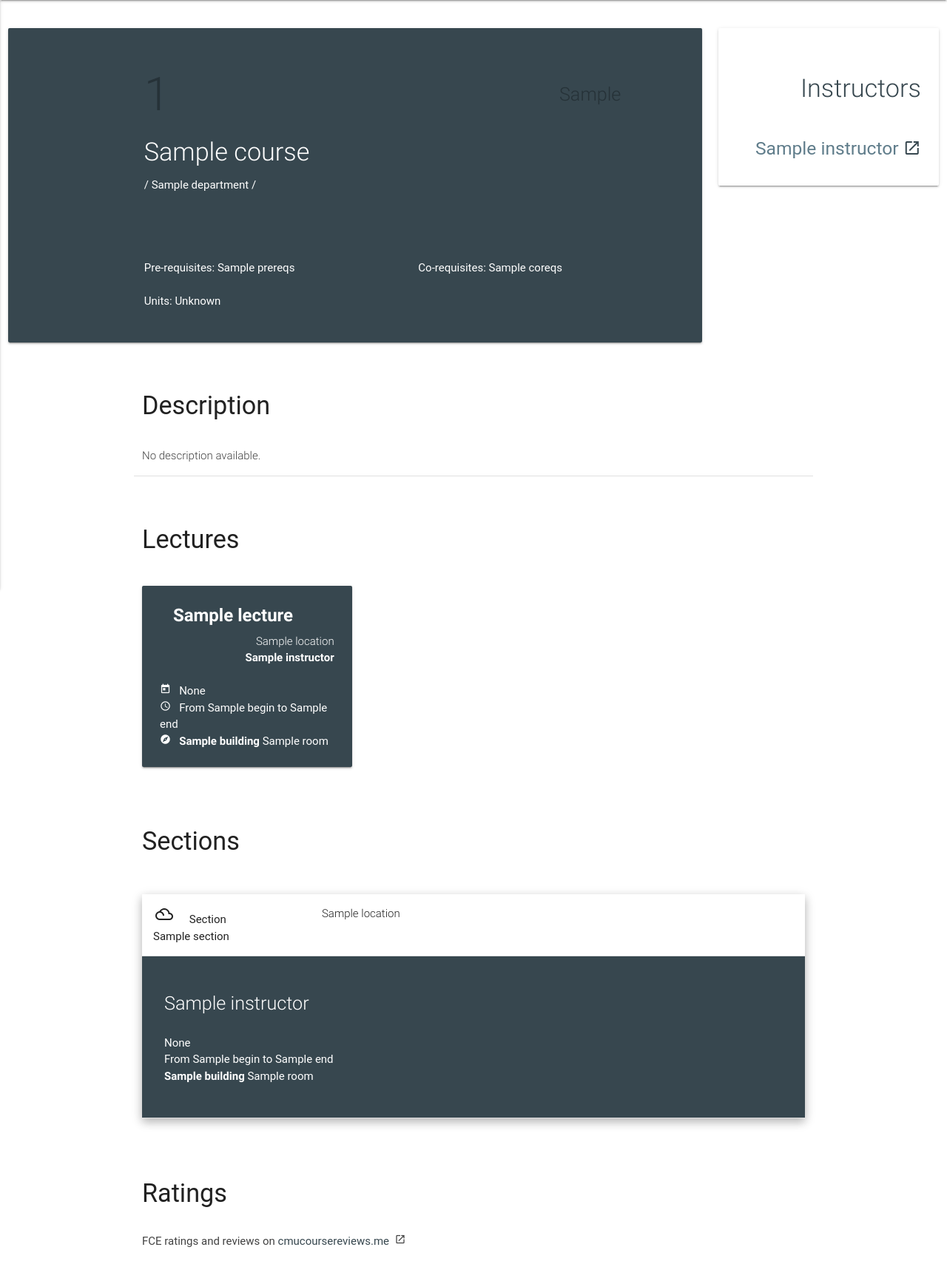
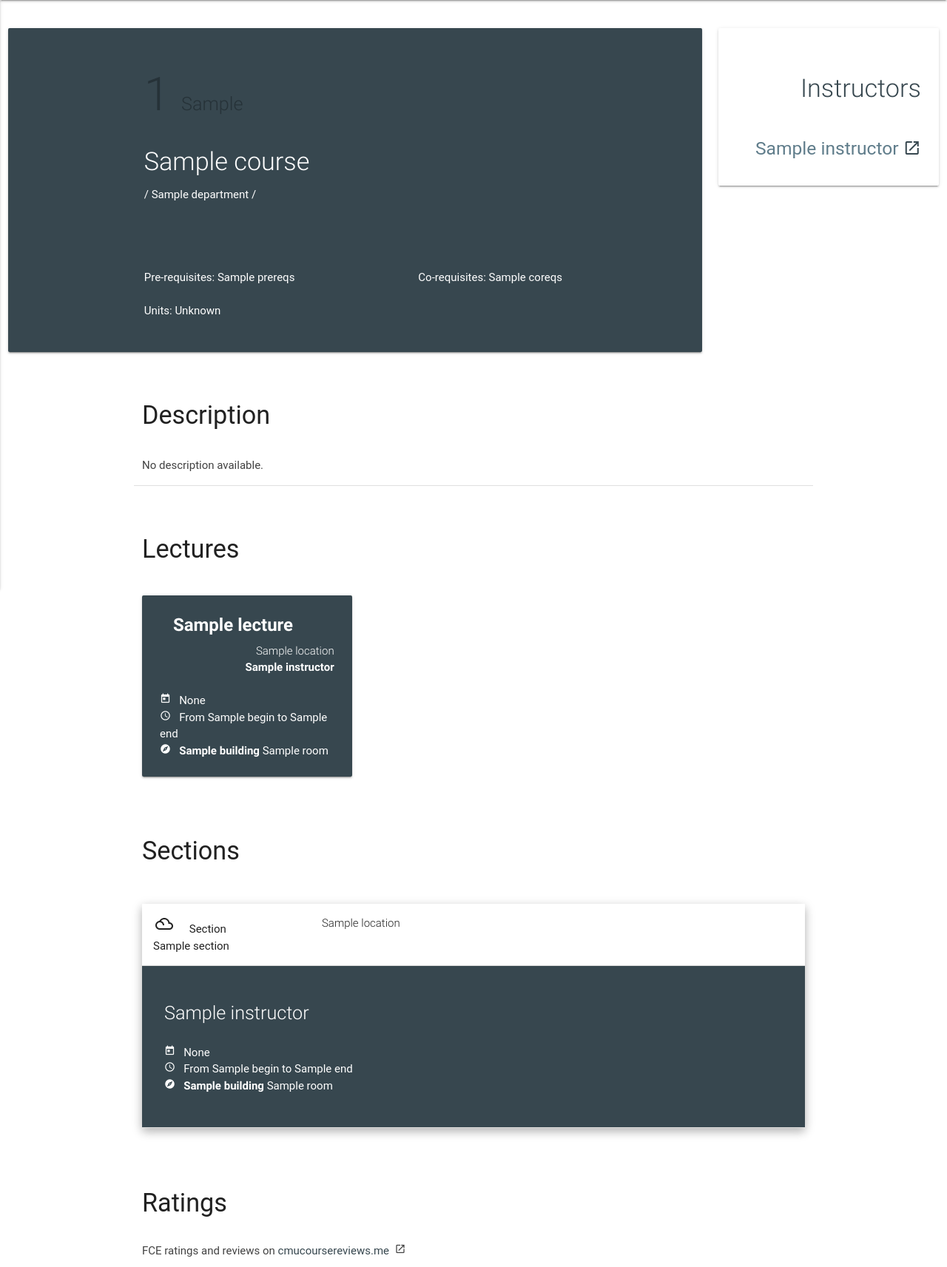
Before and after one commit to justinchuby/cmu-coursefind, a Django app: template coursefind-django/app/templates/app/course_detail.html in a window 1280 px wide. Shown: the part 64-1777 px from the top of the page at 74% size. Run offline with Django 3.2, Linux system fonts and the light colour scheme; the template is opened without the code that fills it: most values are stand-ins (such as "Sample title", 1, 10 or a date in 2020); some libraries are stand-ins or nearby versions; some web fonts are replaced.

Commit message:
Fix color display; layout

```diff
--- a/coursefind-django/app/static/app/scripts/custom.js
+++ b/coursefind-django/app/static/app/scripts/custom.js
@@ -96,7 +96,7 @@ function getDetailPageColor(courseid) {
         color.darkness = "lighten";
         color.level = 1
     } else if (400 <= level && level < 500) {
-        color.darkness = "";
+        color.darkness = "lighten";
         color.level = 0
     } else if (500 <= level && level < 600) {
         color.darkness = "darken";
@@ -115,7 +115,7 @@ function getDetailPageColor(courseid) {
         text_title: [color.majorColor.concat("-text"), "text".concat("-", color.darkness, "-3")].join(" "),
         text_instructor: color.majorColor.concat("-text"),
         text_accent: "",
-        nav_bar: [color.majorColor, color.darkness.concat("-", color.level-1)].join(" "),
+        nav_bar: [color.majorColor, color.darkness.concat("-", Math.abs(color.level-1))].join(" "),
     }
     if (color.darkness == "lighten" && color.level === 3) {
         pageColors.text_major = "grey-text text-darken-2"
--- a/coursefind-django/app/templates/app/course_detail.html
+++ b/coursefind-django/app/templates/app/course_detail.html
@@ -24,9 +24,11 @@
          <div class="card-content jc-text-major">
             <div class="row">
               <div class="col m9 offset-m2">
-                <h1 class="light jc-text-courseid">{{ course.courseid }}
-                  <span class="right flow-text">{{ course.semester_current }}</span>
+                <h1 class="light jc-text-courseid">
+                  {{ course.courseid }}
+                    <span class="hide-on-small-only flow-text">{{ course.semester_current }}</span>
                 </h1>
+                <span class="hide-on-med-and-up flow-text jc-text-major">{{ course.semester_current }}</span>
                 <h4 class="light jc-text-major">{{ course.name }}</h4>
                 <p>
                   / {{ course.department }} /
@@ -90,7 +92,7 @@
     <div class="row">
       <div class="col s12 m10">
         <h4 class="">Description</h4>
-        <p class="light grey-text text-darken-3 {%if course.desc%}readmore {%endif%}">
+        <p class="grey-text text-darken-3 {%if course.desc%}readmore {%endif%}">
           <br/>{{ course.desc|default:"No description available." }}
         </p>
       </div>
@@ -169,10 +171,16 @@
                 <span class="flow-text">{{ section.instructors|join:", " }}</span>
                 {% for time in section.times %}
                 <br/>
-                <br/> {{ time.days|days_of_week|join:", " }}
-                <br/> {% if time.begin %} From {{ time.begin }} to {{ time.end }}{% endif %}
-                <br/> {% if time.building %}<a class="jc-text-accent" href="https://www.google.com/maps/search/{{ time.building|cmu_building }}" target="_blank" rel="nofollow">
-                      <b>{{ time.building|cmu_building }}</b></a> {{ time.room }}{% endif %}
+                {% if time.days %} <br/><i class="material-icons tiny">today</i>&nbsp;&nbsp;
+                  {{ time.days|days_of_week|join:", " }}
+                {% endif %}
+                {% if time.begin %} <br/><i class="material-icons tiny">access_time</i>&nbsp;&nbsp;
+                  From {{ time.begin }} to {{ time.end }}
+                {% endif %}
+                {% if time.building %} <br/><i class="material-icons tiny">explore</i>&nbsp;&nbsp;
+                <a class="jc-text-accent" href="https://www.google.com/maps/search/{{ time.building|cmu_building }}" target="_blank" rel="nofollow">
+                    <b>{{ time.building|cmu_building }}</b></a> {{ time.room }}
+                {% endif %}
                 {% endfor %}
               </p>
             </div>
```
